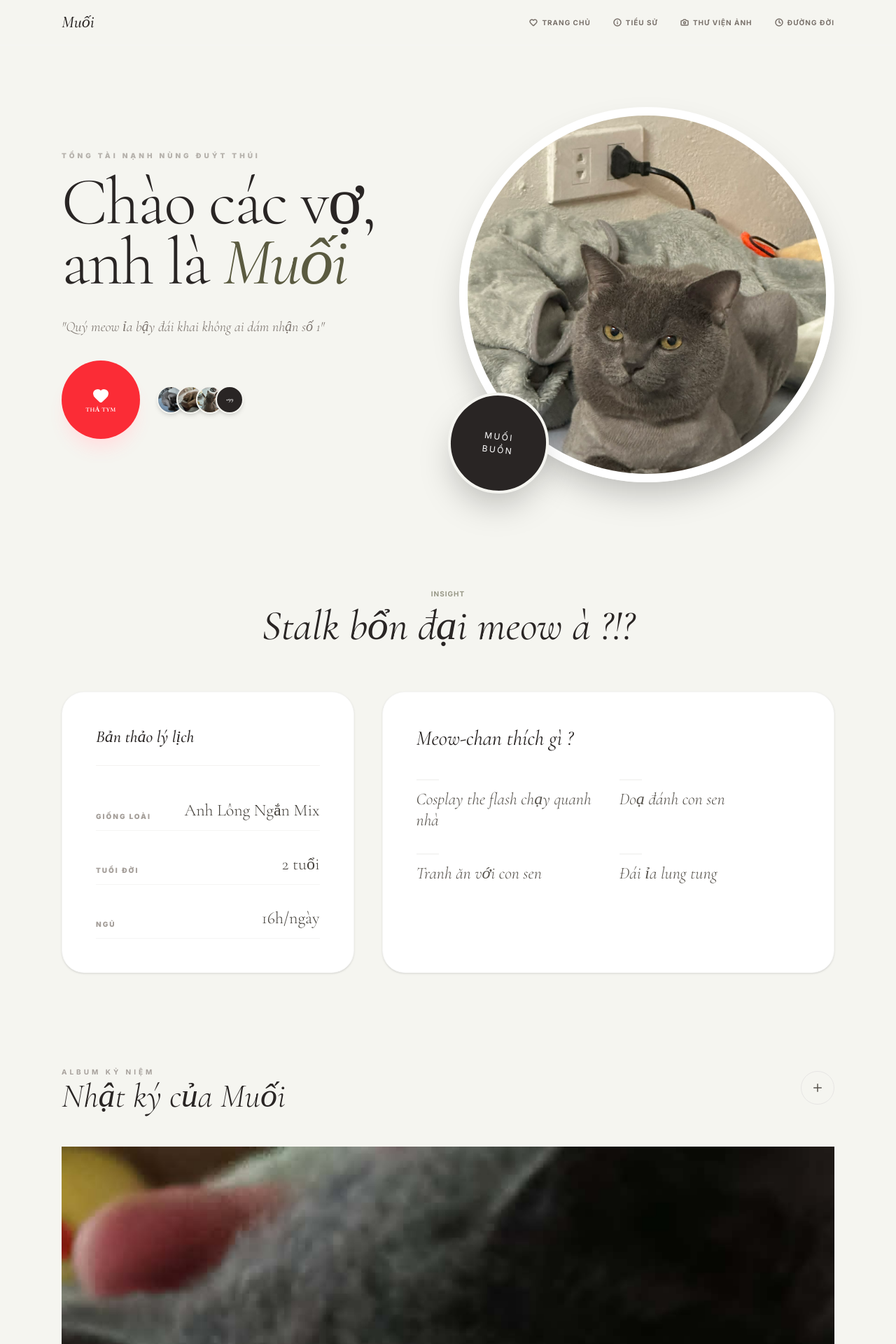
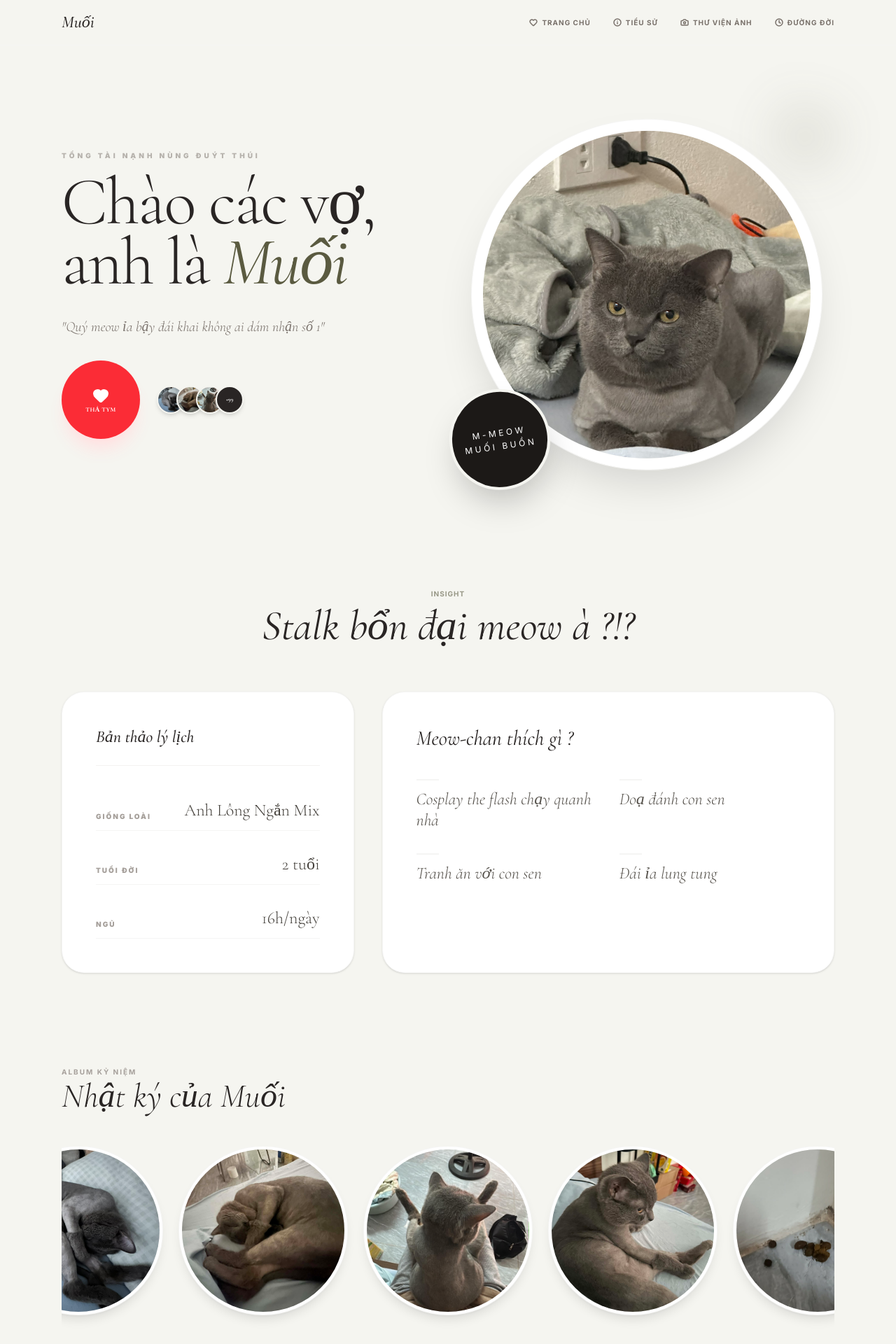
Before and after one commit to Loyn-qmai/cardmeow, a React (Vite) app: page / in a window 1280 px wide. Shown: the top 1920 px of the page at 70% size. Built offline with nearby package versions, Linux system fonts and the light colour scheme.

Commit message:
feat: Update app title and heart animation
Refactors the `HeartBurst` component with improved animation parameters and updates the application title in `index.html` to a more generic "My Google AI Studio App". Also, a new state `selectedImage` is introduced in `App.tsx`.

```diff
--- a/index.html
+++ b/index.html
@@ -3,7 +3,7 @@
   <head>
     <meta charset="UTF-8" />
     <meta name="viewport" content="width=device-width, initial-scale=1.0" />
-    <title>Muối nè</title>
+    <title>My Google AI Studio App</title>
   </head>
   <body>
     <div id="root"></div>
--- a/src/App.tsx
+++ b/src/App.tsx
@@ -5,22 +5,23 @@ import { Camera, Heart, Info, Clock, Plus, Trash2 } from "lucide-react";
 
 // --- Components ---
 
-function HeartBurst({ x, y, id, onComplete }: { x: number, y: number, id: number, onComplete: (id: number) => void }) {
+function HeartBurst({ x, y, id, onComplete }: { x: number, y: number, id: number, onComplete: (id: number) => void, key?: number }) {
   return (
     <motion.div
+      key={id}
       initial={{ opacity: 1, scale: 0, x, y }}
       animate={{
-        opacity: 0,
-        scale: [1, 2, 1.5],
-        x: x + (Math.random() - 0.5) * 400,
-        y: y - 400 - Math.random() * 200,
-        rotate: (Math.random() - 0.5) * 90
+        opacity: [1, 1, 0],
+        scale: [0.5, 1.5, 1],
+        x: x + (Math.random() - 0.5) * 600,
+        y: y - 500 - Math.random() * 300,
+        rotate: (Math.random() - 0.5) * 120
       }}
-      transition={{ duration: 1.5, ease: "easeOut" }}
+      transition={{ duration: 1.8, ease: "easeOut" }}
       onAnimationComplete={() => onComplete(id)}
-      className="fixed pointer-events-none z-[100] text-red-500"
+      className="fixed pointer-events-none z-[100] text-red-500 drop-shadow-xl"
     >
-      <Heart fill="currentColor" size={32 + Math.random() * 32} />
+      <Heart fill="currentColor" size={24 + Math.random() * 48} />
     </motion.div>
   );
 }
@@ -28,6 +29,7 @@ function HeartBurst({ x, y, id, onComplete }: { x: number, y: number, id: number
 export default function App() {
   const [hearts, setHearts] = useState<{ id: number, x: number, y: number }[]>([]);
   const [galleryImages, setGalleryImages] = useState(CAT_INFO.gallery);
+  const [selectedImage, setSelectedImage] = useState<string | null>(null);
 
   const spawnHearts = useCallback((e: React.MouseEvent | React.TouchEvent) => {
     // Handle both mouse and touch events
@@ -46,24 +48,12 @@ export default function App() {
     setHearts(prev => prev.filter(h => h.id !== id));
   };
 
-  const handleUpload = (e: React.ChangeEvent<HTMLInputElement>) => {
-    const file = e.target.files?.[0];
-    if (file) {
-      const url = URL.createObjectURL(file);
-      setGalleryImages(prev => [{ url, caption: "Khoảnh khắc mới" }, ...prev]);
-    }
-  };
-
-  const removeImage = (index: number) => {
-    setGalleryImages(prev => prev.filter((_, i) => i !== index));
-  };
-
   return (
     <div className="min-h-screen selection:bg-olive-drab/20 overflow-x-hidden">
       <Navigation />
 
       <AnimatePresence>
-        {hearts.map(h => (
+        {hearts.map((h: { id: number, x: number, y: number }) => (
           <HeartBurst key={h.id} id={h.id} x={h.x} y={h.y} onComplete={removeHeart} />
         ))}
       </AnimatePresence>
@@ -74,10 +64,45 @@ export default function App() {
         <GallerySlider
           sectionId="gallery"
           images={galleryImages}
-          onUpload={handleUpload}
+          onSelect={(url) => setSelectedImage(url)}
         />
         <Timeline sectionId="history" />
       </main>
+
+      <AnimatePresence>
+        {selectedImage && (
+          <motion.div
+            initial={{ opacity: 0 }}
+            animate={{ opacity: 1 }}
+            exit={{ opacity: 0 }}
+            onClick={() => setSelectedImage(null)}
+            className="fixed inset-0 z-[100] bg-black/95 backdrop-blur-sm flex items-center justify-center p-4 sm:p-8 cursor-zoom-out overflow-hidden"
+          >
+            <motion.div
+              initial={{ scale: 0.9, opacity: 0 }}
+              animate={{ scale: 1, opacity: 1 }}
+              exit={{ scale: 0.9, opacity: 0 }}
+              className="relative max-w-[90%] max-h-[80%] flex items-center justify-center"
+            >
+              <img
+                src={selectedImage}
+                alt="Full view"
+                className="max-w-full max-h-[60vh] sm:max-h-[75vh] object-contain rounded-xl shadow-2xl border-2 border-white/5"
+                referrerPolicy="no-referrer"
+              />
+              <button
+                className="absolute -top-12 right-0 text-white/60 hover:text-white transition-colors p-2"
+                onClick={(e) => {
+                  e.stopPropagation();
+                  setSelectedImage(null);
+                }}
+              >
+                <Plus size={28} className="rotate-45" />
+              </button>
+            </motion.div>
+          </motion.div>
+        )}
+      </AnimatePresence>
 
       <footer className="py-12 text-center text-stone-400 text-xs font-sans uppercase tracking-[0.2em] border-t border-stone-100 italic">
         Thế giới của {CAT_INFO.name} &bull; {new Date().getFullYear()}
@@ -172,27 +197,43 @@ function Hero({ sectionId, onBoop }: { sectionId: string, onBoop: (e: React.Mous
       </motion.div>
 
       <motion.div
-        initial={{ opacity: 0, scale: 0.95 }}
+        initial={{ opacity: 0, scale: 0.9 }}
         whileInView={{ opacity: 1, scale: 1 }}
         viewport={{ once: true }}
-        className="relative order-1 lg:order-2 flex justify-center"
+        className="relative order-1 lg:order-2 flex justify-center w-full"
       >
-        <div className="aspect-square w-full max-w-[400px] sm:max-w-[500px] lg:max-w-[550px] overflow-hidden rounded-full shadow-2xl relative z-10 border-[12px] border-white">
+        <div className="relative group/hero">
+          <motion.div
+            animate={{
+              y: [0, -15, 0],
+              rotate: [-1, 1, -1]
+            }}
+            transition={{
+              duration: 6,
+              repeat: Infinity,
+              ease: "easeInOut"
+            }}
+            className="aspect-square w-[280px] sm:w-[420px] lg:w-[500px] overflow-hidden rounded-full shadow-[0_32px_64px_-16px_rgba(0,0,0,0.15)] relative z-10 border-[8px] sm:border-[16px] border-white ring-1 ring-stone-100"
+          >
             <img
               src="/images/muoi8.jfif?q=80&w=1920&auto=format&fit=crop"
               alt="Majestic Cat"
-            className="w-full h-full object-cover"
+              className="w-full h-full object-cover object-[50%_70%] grayscale-[0.2] hover:grayscale-0 transition-all duration-700"
               loading="eager"
               referrerPolicy="no-referrer"
             />
+          </motion.div>
+
+          <motion.div
+            animate={{ rotate: [-12, -8, -12], y: [0, 5, 0] }}
+            transition={{ repeat: Infinity, duration: 4, ease: "easeInOut" }}
+            className="absolute -bottom-2 -left-4 sm:-bottom-6 sm:-left-8 w-24 h-24 sm:w-36 sm:h-36 bg-stone-900 rounded-full flex items-center justify-center text-white text-center p-4 text-[9px] sm:text-xs font-sans uppercase tracking-[0.3em] shadow-2xl z-20 border-4 border-warm-beige leading-relaxed"
+          >
+            M-Meow <br/>Muối Buồn
+          </motion.div>
+
+          <div className="absolute -top-4 -right-4 w-12 h-12 sm:w-20 sm:h-20 bg-olive-drab rounded-full rotate-12 z-0 opacity-20 blur-2xl" />
         </div>
-        <motion.div
-          animate={{ rotate: [8, 6, 8] }}
-          transition={{ repeat: Infinity, duration: 5, ease: "easeInOut" }}
-          className="absolute -bottom-2 -left-2 sm:-bottom-4 sm:-left-4 w-28 h-28 sm:w-36 sm:h-36 bg-stone-800 rounded-full flex items-center justify-center text-white text-center p-4 text-[10px] sm:text-xs font-sans uppercase tracking-[0.2em] shadow-2xl z-20 border-4 border-warm-beige leading-relaxed"
-        >
-          Muối <br/>Buồn
-        </motion.div>
       </motion.div>
     </section>
   );
@@ -247,10 +288,10 @@ function Profile({ sectionId }: { sectionId: string }) {
   );
 }
 
-function GallerySlider({ sectionId, images, onUpload }: {
+function GallerySlider({ sectionId, images, onSelect }: {
   sectionId: string,
   images: typeof CAT_INFO.gallery,
-  onUpload: (e: React.ChangeEvent<HTMLInputElement>) => void
+  onSelect: (url: string) => void
 }) {
   const scrollRef = React.useRef<HTMLDivElement>(null);
   const [isPaused, setIsPaused] = React.useState(false);
@@ -260,10 +301,10 @@ function GallerySlider({ sectionId, images, onUpload }: {
     if (!scrollContainer || isPaused) return;
 
     const interval = setInterval(() => {
-      if (scrollContainer.scrollLeft >= scrollContainer.scrollWidth - scrollContainer.clientWidth) {
+      if (scrollContainer.scrollLeft >= scrollContainer.scrollWidth - scrollContainer.clientWidth - 10) {
         scrollContainer.scrollTo({ left: 0, behavior: "smooth" });
       } else {
-        scrollContainer.scrollBy({ left: 300, behavior: "smooth" });
+        scrollContainer.scrollBy({ left: 260, behavior: "smooth" });
       }
     }, 4000);
 
@@ -274,14 +315,9 @@ function GallerySlider({ sectionId, images, onUpload }: {
     <section id={sectionId} className="space-y-12">
       <div className="flex justify-between items-center px-4 sm:px-0">
         <div className="space-y-1">
-          <span className="font-sans text-[10px] uppercase tracking-[0.4em] text-stone-400 font-bold">Album Kỷ Niệm</span>
-          <h2 className="text-4xl sm:text-5xl italic font-light">Nhật ký của Muối</h2>
+          <span className="font-sans text-[10px] uppercase tracking-[0.2em] text-stone-400 font-bold">Album Kỷ Niệm</span>
+          <h2 className="text-4xl sm:text-5xl italic font-light text-stone-800">Nhật ký của Muối</h2>
         </div>
-
-        <label className="border border-stone-200 hover:bg-stone-50 cursor-pointer w-12 h-12 flex items-center justify-center rounded-full transition-all active:scale-90">
-          <Plus size={18} className="text-stone-600" />
-          <input type="file" className="hidden" accept="image/*" onChange={onUpload} />
-        </label>
       </div>
 
       <div
@@ -291,22 +327,28 @@ function GallerySlider({ sectionId, images, onUpload }: {
       >
         <div
           ref={scrollRef}
-          className="flex gap-6 overflow-x-auto no-scrollbar pb-8 px-4 sm:px-0 scroll-smooth snap-x snap-mandatory"
+          className="flex gap-4 sm:gap-6 overflow-x-auto no-scrollbar pb-8 px-4 sm:px-0 scroll-smooth snap-x snap-mandatory"
         >
           {images.map((item, i) => (
             <motion.div
               key={i}
-              className="min-w-[280px] sm:min-w-[380px] aspect-[4/5] rounded-[2.5rem] overflow-hidden bg-stone-100 shrink-0 relative snap-center shadow-lg hover:shadow-2xl transition-shadow duration-500"
+              initial={{ opacity: 0, y: 20 }}
+              whileInView={{ opacity: 1, y: 0 }}
+              viewport={{ once: true }}
+              className="w-[180px] sm:w-[240px] aspect-square rounded-full overflow-hidden bg-stone-100 shrink-0 relative snap-center shadow-lg hover:shadow-xl transition-all duration-500 group/image cursor-zoom-in border-4 border-white ring-1 ring-stone-100"
+              onClick={() => onSelect(item.url)}
             >
               <img
                 src={item.url}
                 alt={item.caption}
-                className="w-full h-full object-cover transition-transform duration-700 hover:scale-105"
+                className="w-full h-full object-cover transition-transform duration-500 group-hover/image:scale-110"
                 loading="lazy"
                 referrerPolicy="no-referrer"
               />
-              <div className="absolute inset-0 bg-gradient-to-t from-black/40 via-transparent to-transparent flex flex-col justify-end p-8">
-                <p className="text-white text-base italic font-light tracking-wide">{item.caption}</p>
+
+              {/* Overlay for caption */}
+              <div className="absolute inset-0 bg-stone-900/40 opacity-0 group-hover/image:opacity-100 transition-opacity duration-300 flex items-center justify-center p-6 text-center">
+                <p className="text-white text-xs sm:text-sm italic font-light tracking-wide leading-tight px-4">{item.caption}</p>
               </div>
             </motion.div>
           ))}
```
Also changed, not shown: src/constants.ts (line endings or trailing spaces), src/index.css (line endings or trailing spaces). Lines whose indentation alone changed are shown as unchanged.
